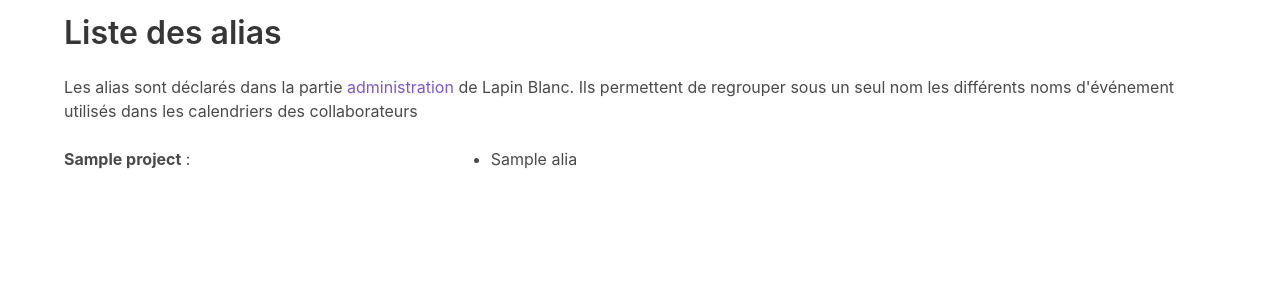
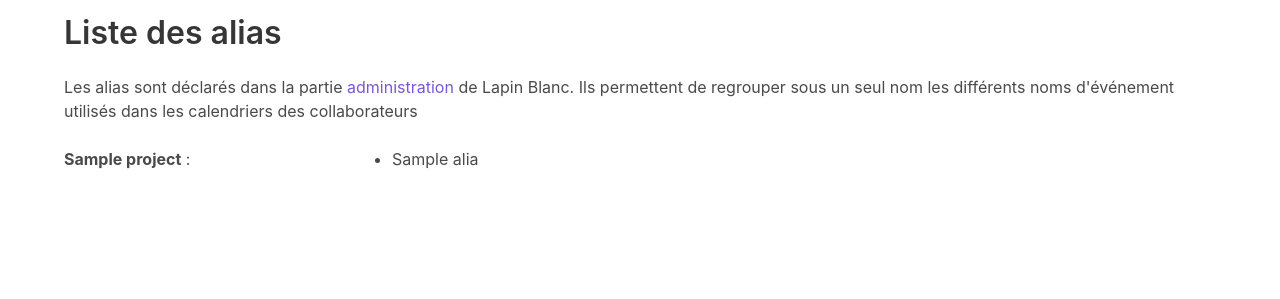
Before and after one commit to TelesCoop/white-rabbit, a Django app: page /alias/ in a window 1280 px wide. Shown: the part 55-354 px from the top of the page. Run offline with Django 3.2, Linux system fonts and the light colour scheme; a user stored in the database is signed in; tables that the repository leaves empty hold one stand-in row (values such as "Sample post"); some libraries are stand-ins or nearby versions.

Commit message:
fix(aliasesPage): href for aliases page

```diff
--- a/white_rabbit/static/style.css
+++ b/white_rabbit/static/style.css
@@ -5,7 +5,7 @@
 }
 
 .aliases-container {
-    column-count: 3;
+    column-count: 4;
     column-gap: 2rem;
 }
 
--- a/white_rabbit/templates/base.html
+++ b/white_rabbit/templates/base.html
@@ -18,7 +18,7 @@
             </a>
         </div>
         <div class="navbar-end">
-            <a class="nav-item" href="alias/" target="_self">
+            <a class="nav-item" href="/alias/" target="_self">
                 Liste des alias
             </a>
         </div>
```
